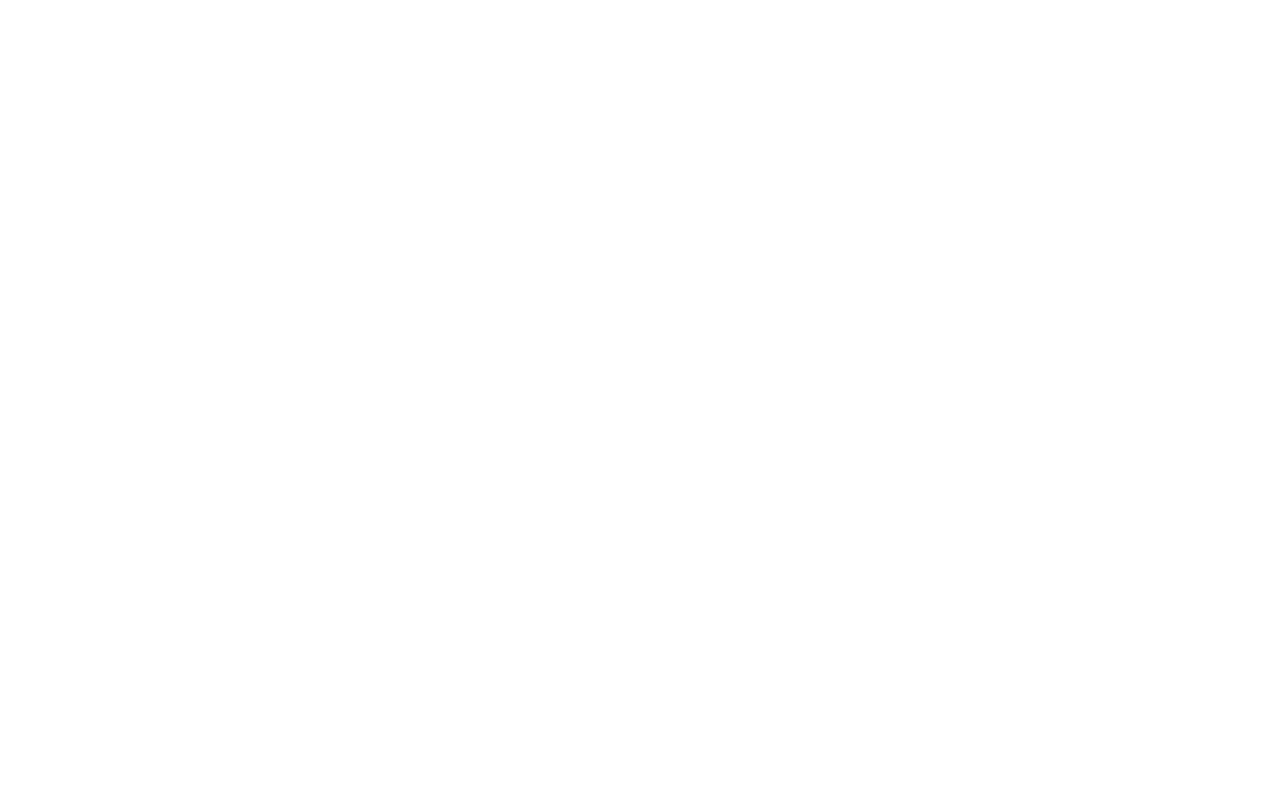
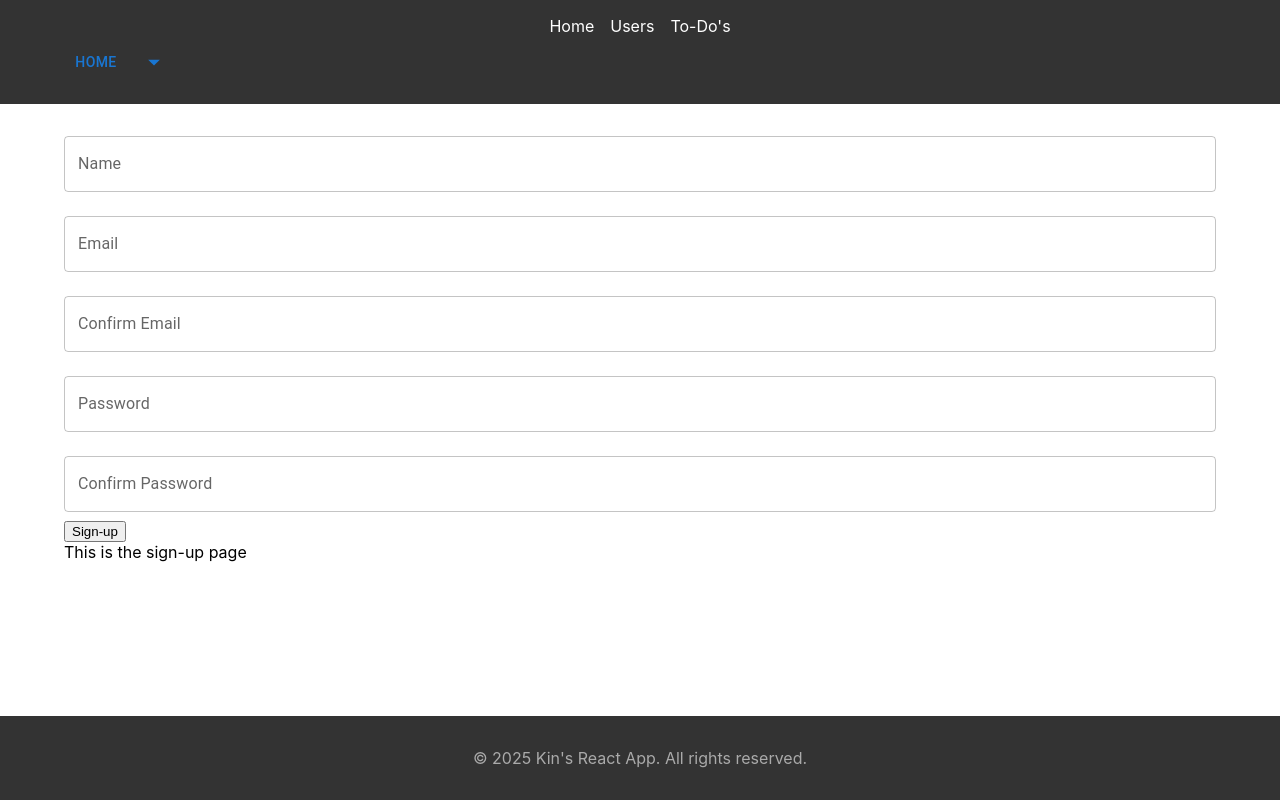
Before and after one commit to ksalayon/react_todo_fe, a React (Create React App) app: page /signup in a window 1280 px wide. Before the commit this address had no page. Built offline with nearby package versions, Linux system fonts and the light colour scheme.

Commit message:
Created new reusable Dropdown Menu component
Placeholder pages for signup and login page

```diff
--- a/src/App.tsx
+++ b/src/App.tsx
@@ -3,6 +3,8 @@
 import HomePage from "./pages/HomePage";
 import ManageUsersPage from "./pages/users/ManageUsersPage";
 import ManageTodosPage from "./pages/todos/ManageTodosPage";
+import LoginPage from "./pages/login/LoginPage";
+import SignupPage from "./pages/signup/SignupPage";
 
 const App: React.FC = () => {
     return (
@@ -14,6 +16,8 @@
                     {/* Renders at '/' */}
                     <Route path="admin/users" element={<ManageUsersPage />} />
                     <Route path="admin/todos" element={<ManageTodosPage />} />
+                    <Route path="/login" element={<LoginPage />} />
+                    <Route path="/signup" element={<SignupPage />} />
                 </Route>
             </Routes>
         </Router>
--- /dev/null
+++ b/src/components/DropDownMenu/DropDownMenu.tsx
@@ -0,0 +1,78 @@
+import {
+    Box,
+    Button,
+    Container,
+    IconButton,
+    Menu,
+    MenuItem,
+} from "@mui/material";
+import ArrowDropDownIcon from "@mui/icons-material/ArrowDropDown";
+import { useState } from "react";
+import { useNavigate } from "react-router-dom";
+
+interface DropDownMenuItemProps {
+    label: string;
+    selectHandler: () => void;
+}
+
+interface DropDownMenuProps {
+    anchor: DropDownMenuItemProps;
+    menuItems: Array<DropDownMenuItemProps>;
+}
+
+const DropDownMenu: React.FC<DropDownMenuProps> = ({ menuItems, anchor }) => {
+    const [anchorEl, setAnchorEl] = useState<Element | null>(null);
+    const navigate = useNavigate();
+
+    const handleMenuOpen = (event: React.MouseEvent) => {
+        event.stopPropagation();
+        setAnchorEl(event.currentTarget as Element);
+    };
+
+    const handleMenuClick = (item: DropDownMenuItemProps) => {
+        item.selectHandler();
+        setAnchorEl(null);
+    };
+
+    const handleMenuClose = (path: string | null) => {
+        setAnchorEl(null);
+        if (path) {
+            navigate(path);
+        }
+    };
+
+    return (
+        <Container>
+            <Box display="flex" alignItems="center">
+                <Button onClick={() => handleMenuClick(anchor)}>
+                    {anchor.label}
+                </Button>
+                <IconButton
+                    size={"large"}
+                    aria-label="delete"
+                    color="primary"
+                    onClick={(event) => handleMenuOpen(event)}
+                >
+                    <ArrowDropDownIcon fontSize={"inherit"} />
+                </IconButton>
+            </Box>
+
+            <Menu
+                anchorEl={anchorEl}
+                open={Boolean(anchorEl)}
+                onClose={() => handleMenuClose(null)}
+            >
+                {menuItems.map((item: DropDownMenuItemProps) => (
+                    <MenuItem
+                        key={item.label}
+                        onClick={() => handleMenuClick(item)}
+                    >
+                        {item.label}
+                    </MenuItem>
+                ))}
+            </Menu>
+        </Container>
+    );
+};
+
+export default DropDownMenu;
--- a/src/components/Header/Header.tsx
+++ b/src/components/Header/Header.tsx
@@ -1,8 +1,11 @@
-import { Link } from "react-router-dom";
+import { Link, useNavigate } from "react-router-dom";
 import { HeaderWrapper, NavItem, NavList } from "./style";
+import DropDownMenu from "../DropDownMenu/DropDownMenu";
 // Styled Components
 
 const Header: React.FC = () => {
+    const navigate = useNavigate();
+
     return (
         <HeaderWrapper>
             <nav>
@@ -18,6 +21,24 @@
                     </NavItem>
                 </NavList>
             </nav>
+            <DropDownMenu
+                anchor={{
+                    label: "Home",
+                    selectHandler: () => navigate("/"),
+                }}
+                menuItems={[
+                    {
+                        label: "Login",
+                        selectHandler: () => {
+                            navigate("/login");
+                        },
+                    },
+                    {
+                        label: "Sign-Up",
+                        selectHandler: () => navigate("/signup"),
+                    },
+                ]}
+            ></DropDownMenu>
         </HeaderWrapper>
     );
 };
--- a/src/features/Users/AddUserForm.tsx
+++ b/src/features/Users/AddUserForm.tsx
@@ -1,6 +1,5 @@
 import { ReactNode, useState } from "react";
 import { useForm } from "react-hook-form";
-import bcrypt from "bcryptjs";
 import { Box, Button, Container, TextField } from "@mui/material";
 import { addUser } from "../../services/userService";
 import { AddUserRequest } from "../../types/interfaces/ApiRequest";
@@ -22,19 +21,11 @@
     // Function to handle form submission
     const onSubmit = async (data: AddUserRequest) => {
         // Encrypt password before sending to backend
-        const hashedPassword = await bcrypt.hash(data.password, 10);
         setError(null);
-
-        // Create user object
-        const newUser = {
-            name: data.name,
-            email: data.email,
-            password: hashedPassword, // Encrypted password
-        };
 
         try {
             // Make a POST request to the backend
-            const response = await addUser(newUser);
+            const response = await addUser(data);
             // Notify parent component of new user addition
             if (successCallback) {
                 successCallback(response);
--- /dev/null
+++ b/src/pages/login/LoginPage.tsx
@@ -0,0 +1,9 @@
+const LoginPage: React.FC = () => {
+    return (
+        <>
+            <div>This is the login page</div>
+        </>
+    );
+};
+
+export default LoginPage;
--- /dev/null
+++ b/src/pages/signup/SignupPage.tsx
@@ -0,0 +1,75 @@
+import { Box, Container, TextField } from "@mui/material";
+import { useForm } from "react-hook-form";
+import { SignupRequest } from "../../types/interfaces/ApiRequest";
+import { ReactNode } from "react";
+
+const SignupPage: React.FC = () => {
+    const {
+        register,
+        handleSubmit,
+        formState: { errors },
+    } = useForm<SignupRequest>();
+
+    const onSubmit = async (): Promise<boolean> => {
+        return true;
+    };
+
+    return (
+        <Container>
+            <form onSubmit={handleSubmit(onSubmit)}>
+                <TextField
+                    label="Name"
+                    fullWidth
+                    margin="normal"
+                    {...register("name", { required: "Name is required" })}
+                    error={!!errors.name}
+                    helperText={errors.name?.message as ReactNode}
+                />
+                <TextField
+                    label="Email"
+                    fullWidth
+                    margin="normal"
+                    {...register("email", { required: "Email is required" })}
+                    error={!!errors.email}
+                    helperText={errors.email?.message as ReactNode}
+                />
+                <TextField
+                    label="Confirm Email"
+                    fullWidth
+                    margin="normal"
+                    {...register("confirm_email", {
+                        required: "Confirm Email",
+                    })}
+                    error={!!errors.confirm_email}
+                    helperText={errors.confirm_email?.message as ReactNode}
+                />
+                <TextField
+                    label="Password"
+                    fullWidth
+                    margin="normal"
+                    {...register("password", {
+                        required: "Password is required",
+                    })}
+                    error={!!errors.password}
+                    helperText={errors.password?.message as ReactNode}
+                />
+                <TextField
+                    label="Confirm Password"
+                    fullWidth
+                    margin="normal"
+                    {...register("confirm_password", {
+                        required: "Confirm Password",
+                    })}
+                    error={!!errors.confirm_password}
+                    helperText={errors.confirm_password?.message as ReactNode}
+                />
+                <Box>
+                    <button type="submit">Sign-up</button>
+                </Box>
+            </form>
+            <div>This is the sign-up page</div>
+        </Container>
+    );
+};
+
+export default SignupPage;
--- a/src/services/userService.ts
+++ b/src/services/userService.ts
@@ -5,9 +5,14 @@
     AddUserResponse,
     FetchUsersResponse,
 } from "../types/interfaces/ApiResponse";
+import bcrypt from "bcryptjs";
 
 export const addUser = async (userData: AddUserRequest) => {
-    const response = await axios.post(ApiUtil.envWrap("/users"), userData);
+    const hashedPassword = await bcrypt.hash(userData.password, 10);
+    const response = await axios.post(ApiUtil.envWrap("/users"), {
+        ...userData,
+        password: hashedPassword,
+    });
     console.log("response", response);
     return response.data as AddUserResponse;
 };
--- a/src/types/interfaces/ApiRequest.ts
+++ b/src/types/interfaces/ApiRequest.ts
@@ -3,3 +3,8 @@
     email: string;
     password: string;
 }
+
+export interface SignupRequest extends AddUserRequest {
+    confirm_email?: string;
+    confirm_password?: string;
+}
```
